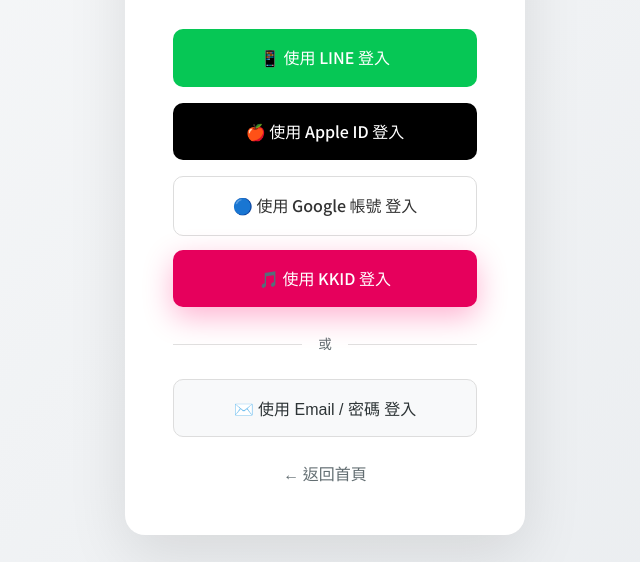
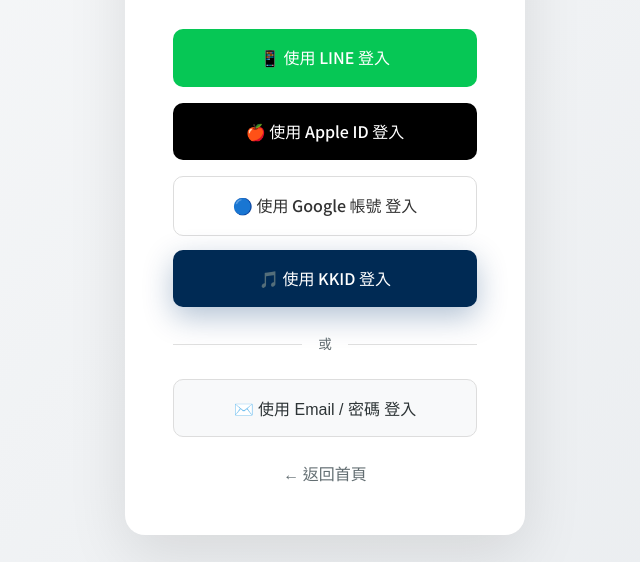
Before and after one commit to Second-Chen/zhongzhi-company, a website: page login.html in a window 1280 px wide. In both pictures the pointer is over the link "🎵 使用 KKID 登入". Shown: the part 238-800 px from the top of the page, without its empty margins (315-955 px from the left). Drawn offline with Linux system fonts and the light colour scheme.

Commit message:
Change KKBOX button color to blue

```diff
--- a/login.html
+++ b/login.html
@@ -151,7 +151,7 @@
             display: block;
             width: 100%;
             padding: 1rem;
-            background: #ff0066;
+            background: #003670;
             color: white;
             border: none;
             border-radius: 10px;
@@ -165,9 +165,9 @@
         }
 
         .kkid-login-btn:hover {
-            background: #e6005c;
+            background: #002a54;
             transform: translateY(-2px);
-            box-shadow: 0 10px 30px rgba(255, 0, 102, 0.3);
+            box-shadow: 0 10px 30px rgba(0, 54, 112, 0.3);
         }
 
         .email-login-section {
```
